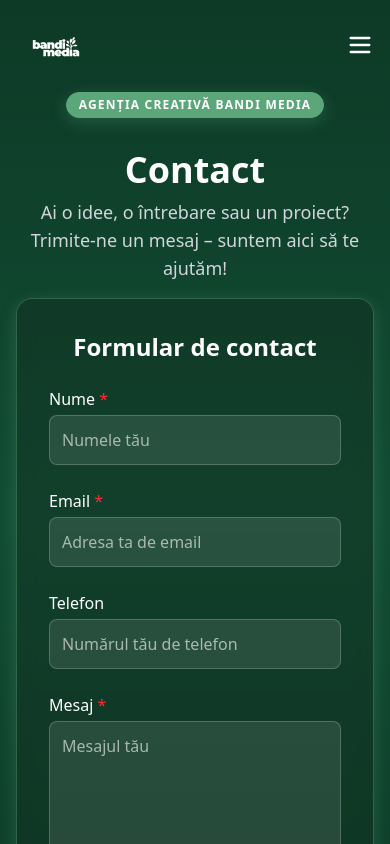
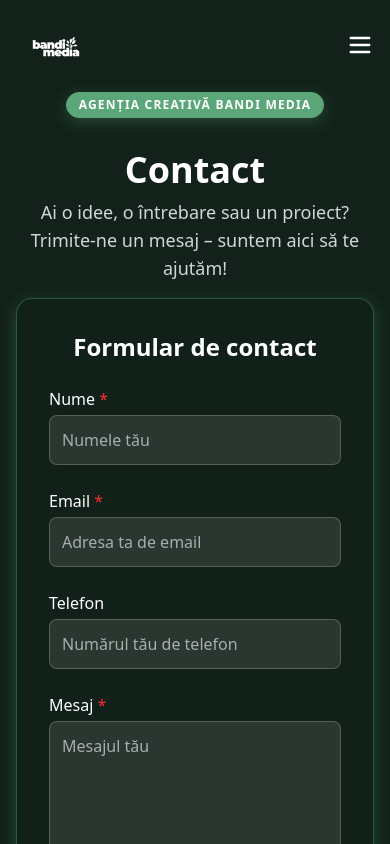
Before and after one commit to ghefraim/bandimedia-website, a Next.js app in the folder my-app/: page /contact in a window 390 px wide. Shown: the top 844 px of the page. Built offline with nearby package versions, Linux system fonts and the light colour scheme.

Commit message:
- removed bg from contact page - made mobile navbar larger and transformed to Link tah

```diff
--- a/my-app/app/components/Navbar.tsx
+++ b/my-app/app/components/Navbar.tsx
@@ -31,10 +31,18 @@ export function Navbar() {
 
           {/* Links - Desktop Only */}
           <div className="hidden md:flex flex-wrap justify-center gap-6 text-sm md:text-base font-bold">
-            <Link href="/contact" className="hover:text-primary transition">Contact</Link>
-            <a href="/#services" className="hover:text-primary transition">Services</a>
-            <a href="/#shop" className="hover:text-primary transition">Shop</a>
-            <a href="/#about" className="hover:text-primary transition">About</a>
+            <Link href="/contact" className="hover:text-primary transition">
+              Contact
+            </Link>
+            <Link href="/#services" className="hover:text-primary transition">
+              Services
+            </Link>
+            <Link href="/#shop" className="hover:text-primary transition">
+              Shop
+            </Link>
+            <Link href="/#about" className="hover:text-primary transition">
+              About
+            </Link>
           </div>
         </div>
 
@@ -42,14 +50,34 @@ export function Navbar() {
         <div
           className={`
             md:hidden overflow-hidden transition-all duration-300 ease-in-out
-            ${menuOpen ? "max-h-60 mt-4" : "max-h-0"}
+            ${menuOpen ? "max-h-60 my-10" : "max-h-0"}
           `}
         >
-          <div className="flex flex-col items-center gap-4 text-sm font-bold">
-            <Link href="/contact" className="hover:text-primary transition">Contact</Link>
-            <a href="/#services" className="hover:text-primary transition">Services</a>
-            <a href="/#shop" className="hover:text-primary transition">Shop</a>
-            <a href="/#about" className="hover:text-primary transition">About</a>
+          <div className="flex flex-col items-center gap-2 text-lg font-bold">
+            <Link
+              href="/contact"
+              className="hover:text-primary transition min-w-36 text-center py-2"
+            >
+              Contact
+            </Link>
+            <Link
+              href="/#services"
+              className="hover:text-primary transition min-w-52 text-center py-2"
+            >
+              Services
+            </Link>
+            <Link
+              href="/#shop"
+              className="hover:text-primary transition min-w-52 text-center py-2"
+            >
+              Shop
+            </Link>
+            <Link
+              href="/#about"
+              className="hover:text-primary transition min-w-52 text-center py-2"
+            >
+              About
+            </Link>
           </div>
         </div>
 
--- a/my-app/app/contact/page.tsx
+++ b/my-app/app/contact/page.tsx
@@ -3,17 +3,21 @@ import { Navbar } from "../components/Navbar";
 
 export default function ContactPage() {
   return (
-    <div className="bg-gradient-to-b from-[#0d3a26] via-[#124d34] to-[#0d3a26] min-h-screen">
+    <div className="min-h-screen">
       <Navbar />
 
-      <section className="pt-4 md:pt-8 pb-12 md:pb-20 px-4"> {/* redus pe mobil */}
+      <section className="pt-4 md:pt-8 pb-12 md:pb-20 px-4">
+        {" "}
+        {/* redus pe mobil */}
         <div className="max-w-4xl mx-auto text-center mb-4 md:mb-10">
-          <h1 className="text-4xl md:text-5xl font-bold text-white mb-2 md:mb-4">Contact</h1>
+          <h1 className="text-4xl md:text-5xl font-bold text-white mb-2 md:mb-4">
+            Contact
+          </h1>
           <p className="text-gray-300 text-lg max-w-2xl mx-auto">
-            Ai o idee, o întrebare sau un proiect? Trimite-ne un mesaj – suntem aici să te ajutăm!
+            Ai o idee, o întrebare sau un proiect? Trimite-ne un mesaj – suntem
+            aici să te ajutăm!
           </p>
         </div>
-
         <ContactForm />
       </section>
     </div>
```
